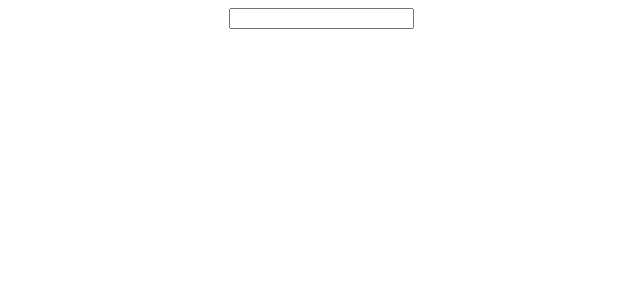
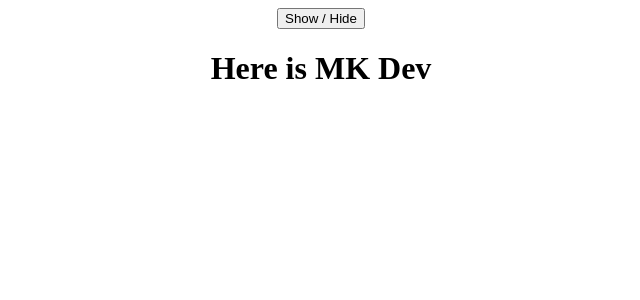
Before and after one commit to mangala-karunarathne/React-Refresh, a React (Create React App) app: page / in a window 1280 px wide. Shown: the top 300 px of the page, without its empty margins (319-959 px from the left). Built offline with nearby package versions, Linux system fonts and the light colour scheme.

Commit message:
CHG | useState with External onClick Function

```diff
--- a/src/App.js
+++ b/src/App.js
@@ -2,18 +2,20 @@ import "./App.css";
 import { useState } from "react";
 
 function App() {
+  const [showText, setShowText] = useState(true);
 
-  const [inputText, setInputText] = useState("")
-
-const handleInputChange = (event) => {
-  console.log(event.target.value);
-  setInputText(event.target.value);
-};
+  const showTextHandler = () => {
+    if (showText === true) {
+      setShowText(false);
+    } else {
+      setShowText(true);
+    }
+  };
 
   return (
     <div className="App">
-     <input type="text" onChange={handleInputChange}/>
-      {inputText}
+      <button onClick={showTextHandler}> Show / Hide</button>
+      {showText === true && <h1> Here is MK Dev</h1>}
     </div>
   );
 }
```
